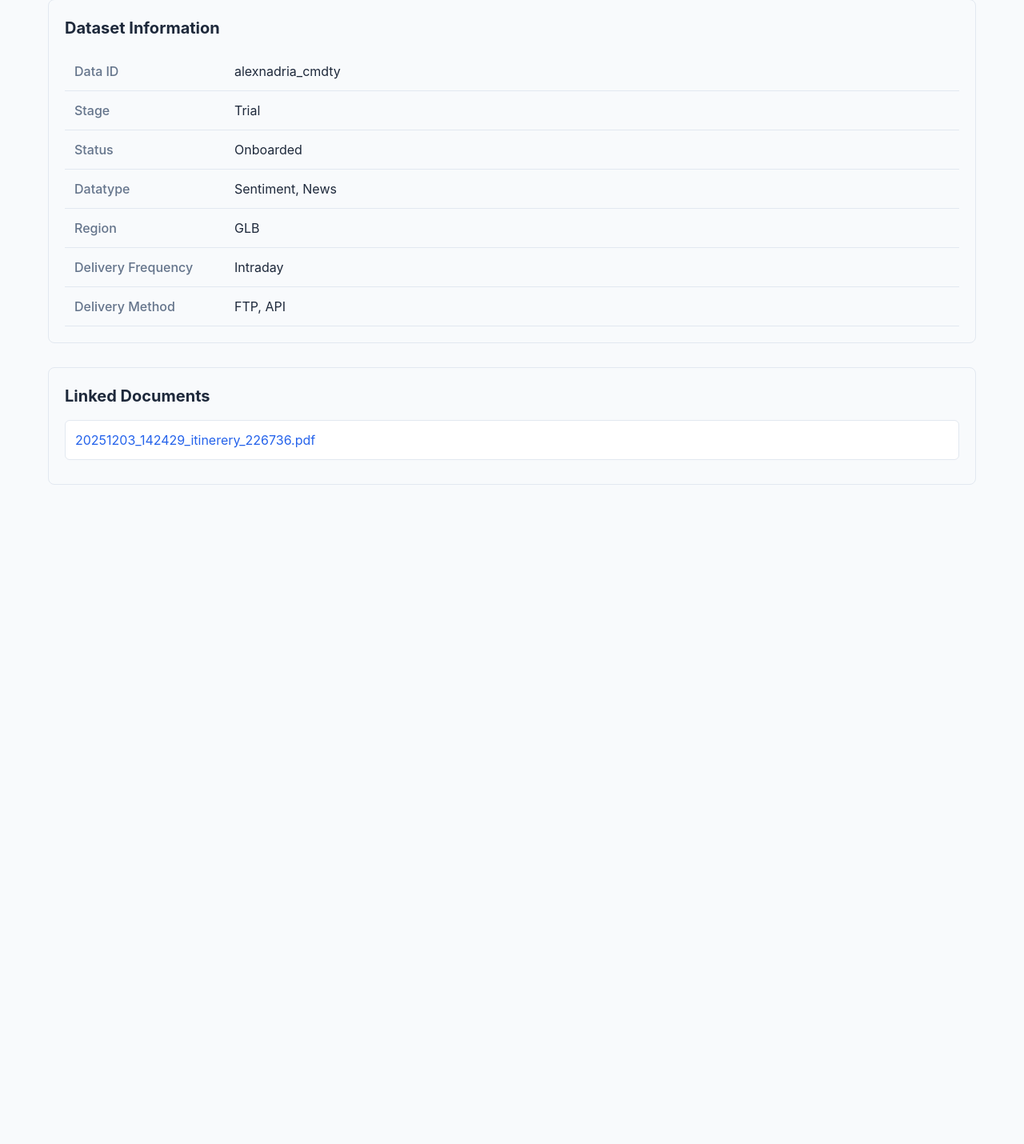
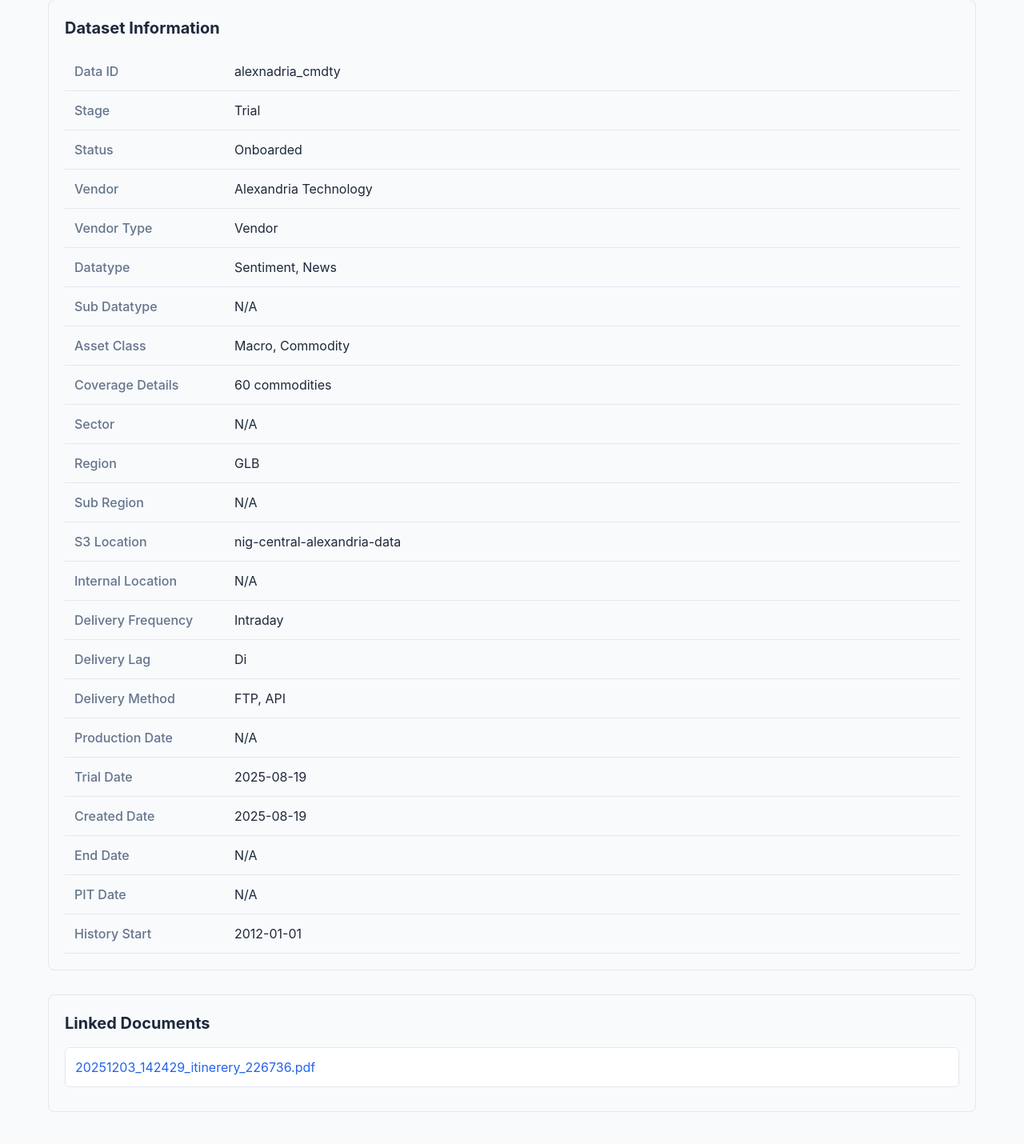
Before and after one commit to haimhm/datacatalog, a Flask app: page /dataset/2 in a window 1280 px wide. Shown: the part 372-1802 px from the top of the page at 80% size. Before the commit the page ends 978 px from the top, so only its background shows below. Run offline with Flask 3, Linux system fonts and the light colour scheme; data comes from the database, SQL or seed files in the repository.

Commit message:
view all dataset data in the dataset view

```diff
--- a/templates/dataset_detail.html
+++ b/templates/dataset_detail.html
@@ -148,13 +148,35 @@
                     <tr><td>Data ID</td><td>{{ product.data_ID or 'N/A' }}</td></tr>
                     <tr><td>Stage</td><td>{{ product.stage or 'N/A' }}</td></tr>
                     <tr><td>Status</td><td>{{ product.status or 'N/A' }}</td></tr>
+                    <tr><td>Vendor</td><td>{{ product.vendor or 'N/A' }}</td></tr>
+                    <tr><td>Vendor Type</td><td>{{ product.vendor_type or 'N/A' }}</td></tr>
                     <tr><td>Datatype</td><td>{{ product.datatype or 'N/A' }}</td></tr>
+                    <tr><td>Sub Datatype</td><td>{{ product.sub_datatype or 'N/A' }}</td></tr>
+                    <tr><td>Asset Class</td><td>{{ product.asset_class or 'N/A' }}</td></tr>
+                    <tr><td>Coverage Details</td><td>{{ product.coverage_details or 'N/A' }}</td></tr>
+                    <tr><td>Sector</td><td>{{ product.sector or 'N/A' }}</td></tr>
                     <tr><td>Region</td><td>{{ product.region or 'N/A' }}</td></tr>
+                    <tr><td>Sub Region</td><td>{{ product.sub_region or 'N/A' }}</td></tr>
+                    <tr><td>S3 Location</td><td>{{ product.s3_location or 'N/A' }}</td></tr>
+                    <tr><td>Internal Location</td><td>{{ product.internal_location or 'N/A' }}</td></tr>
                     <tr><td>Delivery Frequency</td><td>{{ product.delivery_frequency or 'N/A' }}</td></tr>
+                    <tr><td>Delivery Lag</td><td>{{ product.delivery_lag or 'N/A' }}</td></tr>
                     <tr><td>Delivery Method</td><td>{{ product.delivery_method or 'N/A' }}</td></tr>
+                    <tr><td>Production Date</td><td>{{ product.prod_date.strftime('%Y-%m-%d') if product.prod_date else 'N/A' }}</td></tr>
+                    <tr><td>Trial Date</td><td>{{ product.trial_date.strftime('%Y-%m-%d') if product.trial_date else 'N/A' }}</td></tr>
+                    <tr><td>Created Date</td><td>{{ product.created_date.strftime('%Y-%m-%d') if product.created_date else 'N/A' }}</td></tr>
+                    <tr><td>End Date</td><td>{{ product.end_date.strftime('%Y-%m-%d') if product.end_date else 'N/A' }}</td></tr>
+                    <tr><td>PIT Date</td><td>{{ product.pit_date.strftime('%Y-%m-%d') if product.pit_date else 'N/A' }}</td></tr>
+                    <tr><td>History Start</td><td>{{ product.history_start.strftime('%Y-%m-%d') if product.history_start else 'N/A' }}</td></tr>
                     {% if is_admin %}
-                    <tr><td>Vendor Type</td><td>{{ product.vendor_type or 'N/A' }}</td></tr>
+                    <tr><td>User</td><td>{{ product.user or 'N/A' }}</td></tr>
+                    <tr><td>Contract Start</td><td>{{ product.contract_start.strftime('%Y-%m-%d') if product.contract_start else 'N/A' }}</td></tr>
+                    <tr><td>Contract End</td><td>{{ product.contract_end.strftime('%Y-%m-%d') if product.contract_end else 'N/A' }}</td></tr>
+                    <tr><td>Term</td><td>{{ product.term or 'N/A' }}</td></tr>
                     <tr><td>Annual Cost</td><td>{{ product.annual_cost or 'N/A' }}</td></tr>
+                    <tr><td>Price Cap</td><td>{{ product.price_cap or 'N/A' }}</td></tr>
+                    <tr><td>Use Permissions</td><td>{{ product.use_permissions or 'N/A' }}</td></tr>
+                    <tr><td>Notes</td><td>{{ product.notes or 'N/A' }}</td></tr>
                     {% endif %}
                 </tbody>
             </table>
```
